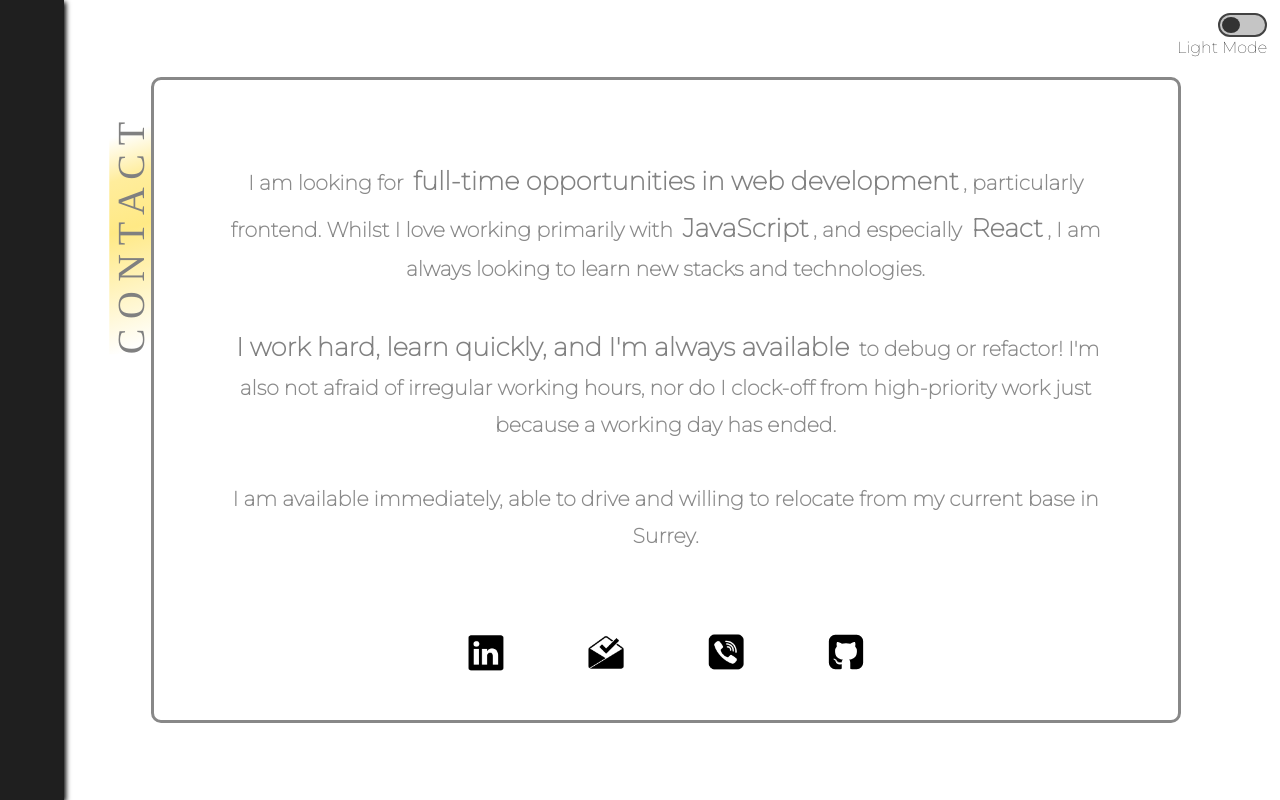
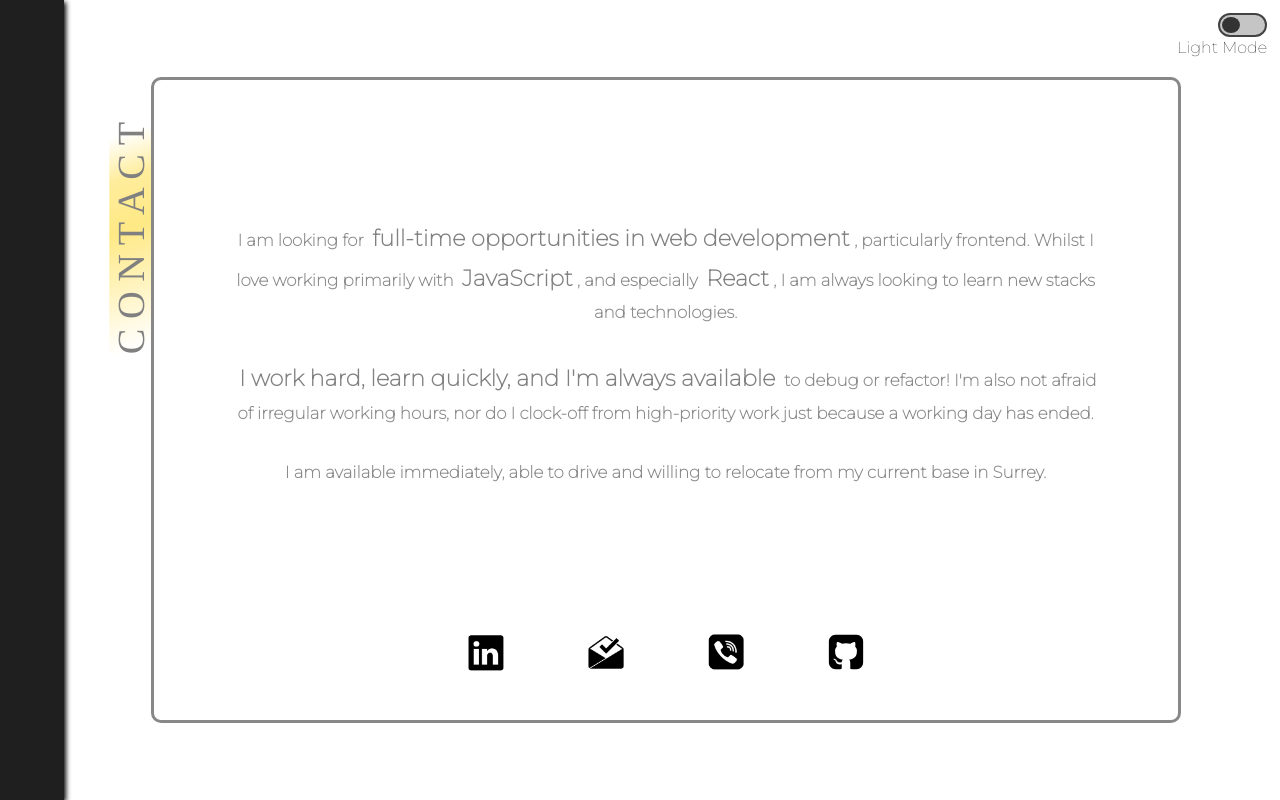
Before and after one commit to ck2e14/portfoliov4, a React (Create React App) app: page /#/contact in a window 1280 px wide. Built offline with nearby package versions, Linux system fonts and the light colour scheme.

Commit message:
font-size contact.js

```diff
--- a/src/Components/Contact/Contact-style.css
+++ b/src/Components/Contact/Contact-style.css
@@ -25,14 +25,14 @@
    width:85%;
    font-weight: bold;
    position: relative;
-   font-size: 1.6vw;
+   font-size: 1.3vw;
    line-height: 1.8;
 }
 
 .contact-contents span {
    color: rgb(129, 129, 129);
    /* background-color: rgba(151, 212, 204, 0.438); */
-   font-size: 2vw;
+   font-size: 1.75vw;
    padding-left: .5%;
    padding-right: .5%;
    border-radius: .25vw;
```
